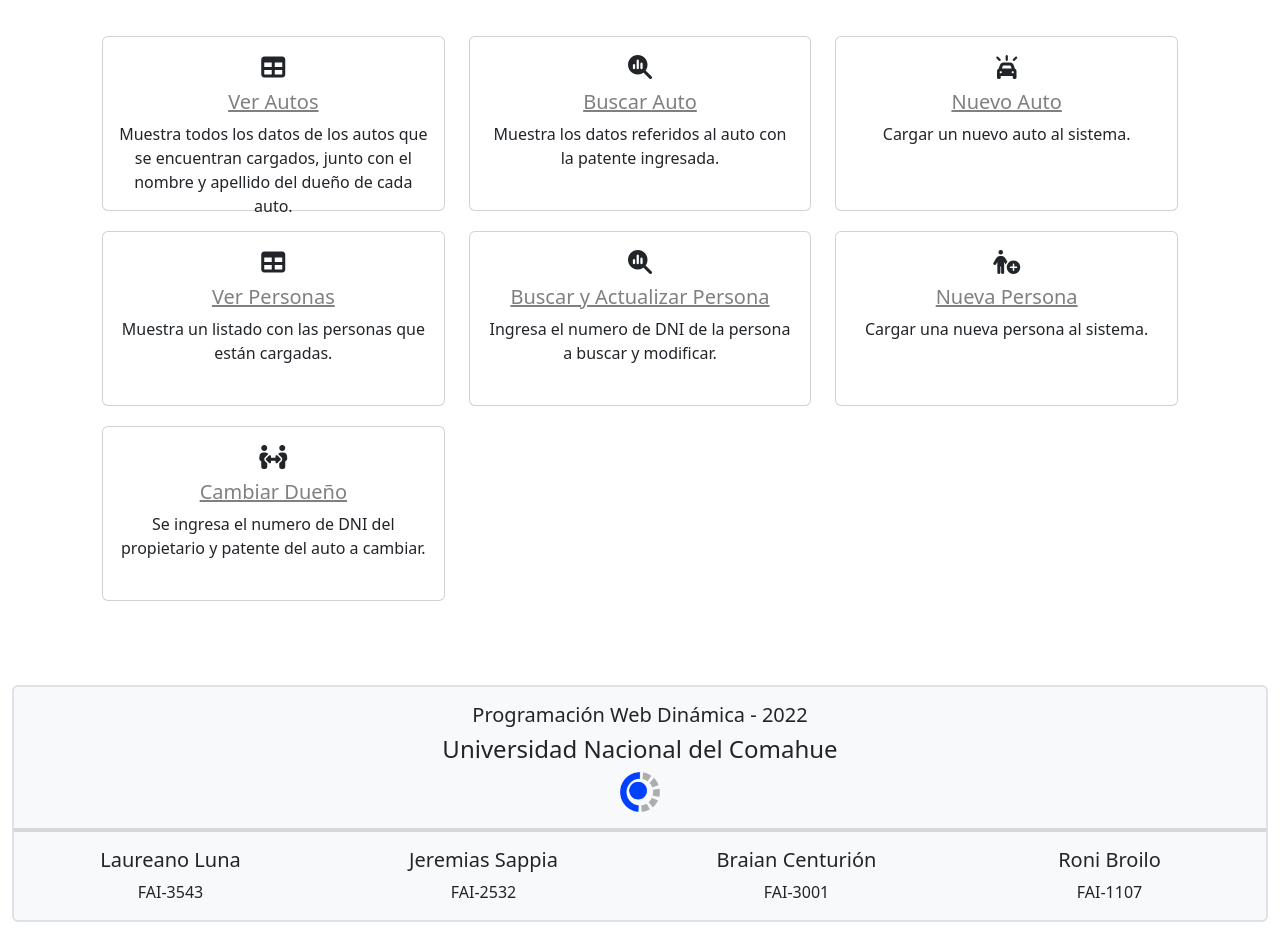
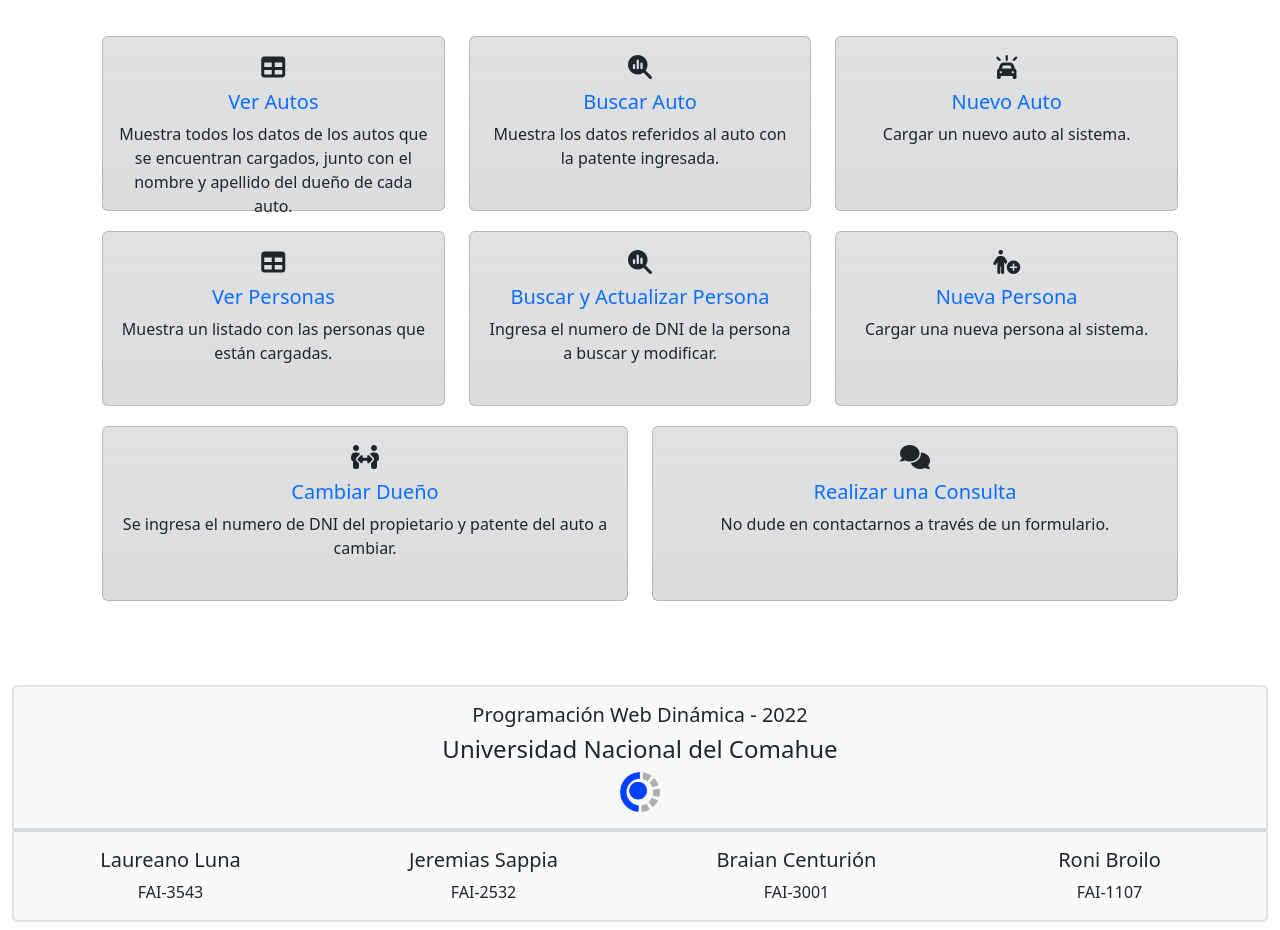
Before and after one commit to BraianCenturion2001/PWD_TRABAJO_PRaCTICO_N_4, a PHP site: page / in a window 1280 px wide. Shown: the part 58-988 px from the top of the page. Run offline with PHP 8.4, Linux system fonts and the light colour scheme; some libraries are stand-ins or nearby versions.

Commit message:
Consultas en Index

```diff
--- a/vista/css/general.css
+++ b/vista/css/general.css
@@ -1,14 +1,5 @@
-
-a.enlaces:link{
-    color:gray;
-}
-
-a.enlaces:hover{
-    color:black;
-}
-
-a.enlaces:visited{
-    color:darkslategray;
+a{
+    text-decoration: none;
 }
 
 /* COLORES VALIDACIONES */
--- a/vista/index.php
+++ b/vista/index.php
@@ -4,7 +4,7 @@ include_once("./estructura/cabecera.php"); ?>
 <div class="container-sm p-4 text-center">
 	<div class="row p-2 my-1">
 		<div class="col-sm-4">
-			<div class="card" style="height: 175px">
+			<div class="card bg-secondary bg-gradient bg-opacity-25" style="height: 175px">
 				<div class="card-body">
 					<h4><i class="fa-solid fa-table"></i></h4>
 					<h5 class="card-title"><a href="./ListaAutos.php" class="enlaces">Ver Autos</a></h5>
@@ -15,7 +15,7 @@ include_once("./estructura/cabecera.php"); ?>
 			</div>
 		</div>
 		<div class="col-sm-4">
-			<div class="card" style="height: 175px">
+			<div class="card bg-secondary bg-gradient bg-opacity-25" style="height: 175px">
 				<div class="card-body">
 					<h4><i class="fa-solid fa-magnifying-glass-chart"></i></h4>
 					<h5 class="card-title"><a href="./BuscarAuto.php" class="enlaces">Buscar Auto</a></h5>
@@ -24,7 +24,7 @@ include_once("./estructura/cabecera.php"); ?>
 			</div>
 		</div>
 		<div class="col-sm-4">
-			<div class="card" style="height: 175px">
+			<div class="card bg-secondary bg-gradient bg-opacity-25" style="height: 175px">
 				<div class="card-body">
 					<h4><i class="fa-solid fa-car-on"></i></h4>
 					<h5><a href="./NuevoAuto.php" class="enlaces">Nuevo Auto</a></h5>
@@ -37,7 +37,7 @@ include_once("./estructura/cabecera.php"); ?>
 	</div>
 	<div class="row p-2 my-1">
 		<div class="col-sm-4">
-			<div class="card" style="height: 175px">
+			<div class="card bg-secondary bg-gradient bg-opacity-25" style="height: 175px">
 				<div class="card-body">
 					<h4><i class="fa-solid fa-table"></i></h4>
 					<h5><a href="./ListaPersonas.php" class="enlaces">Ver Personas</a></h5>
@@ -48,7 +48,7 @@ include_once("./estructura/cabecera.php"); ?>
 			</div>
 		</div>
 		<div class="col-sm-4">
-			<div class="card" style="height: 175px">
+			<div class="card bg-secondary bg-gradient bg-opacity-25" style="height: 175px">
 				<div class="card-body">
 					<h4><i class="fa-solid fa-magnifying-glass-chart"></i></h4>
 					<h5><a href="./BuscarPersona.php" class="enlaces">Buscar y Actualizar Persona</a></h5>
@@ -59,7 +59,7 @@ include_once("./estructura/cabecera.php"); ?>
 			</div>
 		</div>
 		<div class="col-sm-4">
-			<div class="card" style="height: 175px">
+			<div class="card bg-secondary bg-gradient bg-opacity-25" style="height: 175px">
 				<div class="card-body">
 					<h4><i class="fa-solid fa-person-circle-plus"></i></h4>
 					<h5><a href="./NuevaPersona.php" class="enlaces">Nueva Persona</a></h5>
@@ -71,8 +71,8 @@ include_once("./estructura/cabecera.php"); ?>
 		</div>
 	</div>
 	<div class="row p-2 my-1">
-		<div class="col-sm-4">
-			<div class="card" style="height: 175px">
+		<div class="col-sm-6">
+			<div class="card bg-secondary bg-gradient bg-opacity-25" style="height: 175px">
 				<div class="card-body">
 					<h4><i class="fas fa-people-arrows"></i></h4>
 					<h5><a href="./CambioDuenio.php" class="enlaces">Cambiar Due&ntilde;o</a></h5>
@@ -82,6 +82,17 @@ include_once("./estructura/cabecera.php"); ?>
 				</div>
 			</div>
 		</div>
+		<div class="col-sm-6">
+			<div class="card bg-secondary bg-gradient bg-opacity-25" style="height: 175px">
+				<div class="card-body">
+					<h4><i class="fa-solid fa-comments"></i></h4>
+					<h5><a href="./Consulta.php" class="enlaces">Realizar una Consulta</a></h5>
+					<p class="font-weight-bold text-dark">
+						No dude en contactarnos a través de un formulario.
+					</p>
+				</div>
+			</div>
+		</div>
 	</div>
 </div>
 </div>
```
